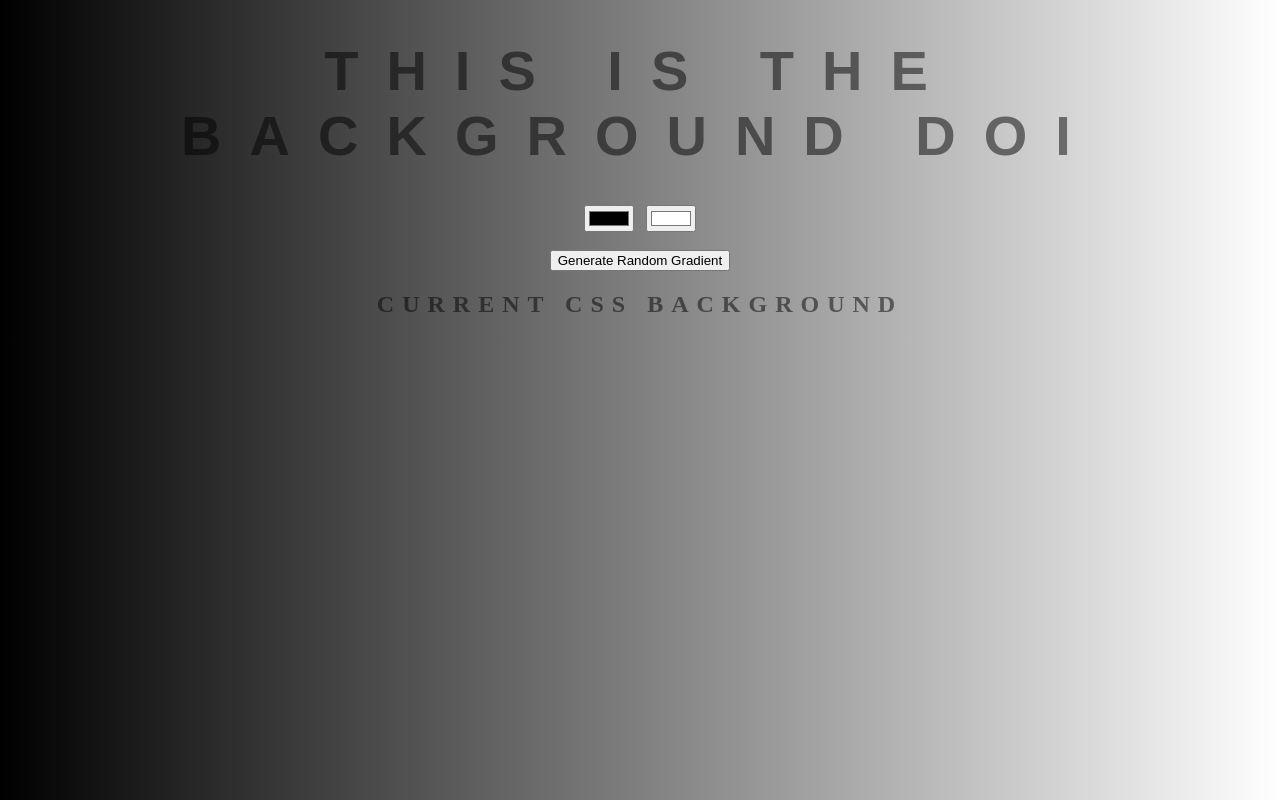
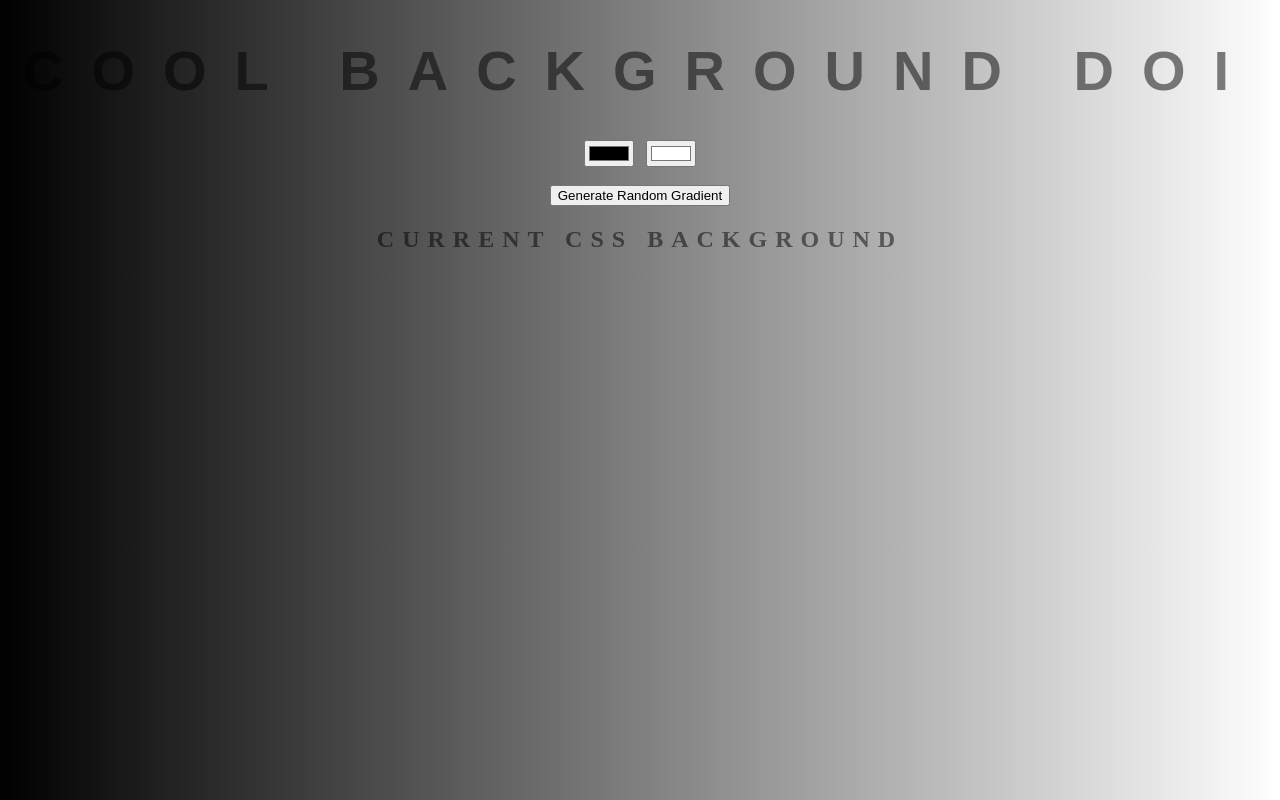
Before and after one commit to monirulhasankomol/background-generator, a plain HTML site: page index.html in a window 1280 px wide. Drawn offline with Linux system fonts and the light colour scheme.

Commit message:
changing title

```diff
--- a/index.html
+++ b/index.html
@@ -1,11 +1,13 @@
 <!DOCTYPE html>
 <html>
+
 <head>
 	<title>Cool Background DOI</title>
 	<link rel="stylesheet" type="text/css" href="style.css">
 </head>
+
 <body id="gradient">
-	<h1>This is the Background DOI</h1>
+	<h1>Cool Background DOI</h1>
 	<input class="color1" type="color" name="color1" value="#000000">
 	<input class="color2" type="color" name="color2" value="#ffffff">
 	<br>
@@ -15,4 +17,5 @@
 	<h3></h3>
 	<script type="text/javascript" src="script.js"></script>
 </body>
+
 </html>
```
